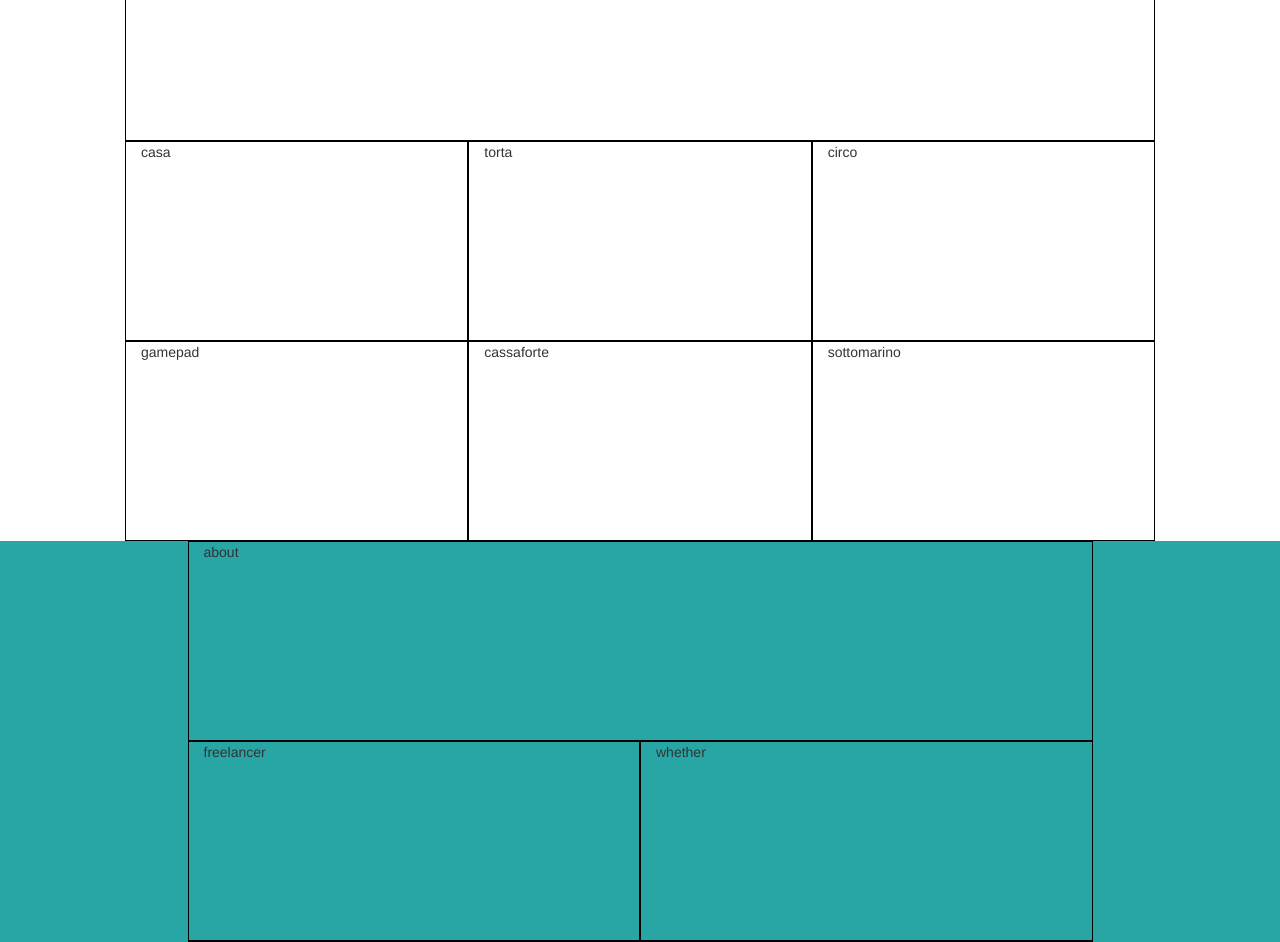
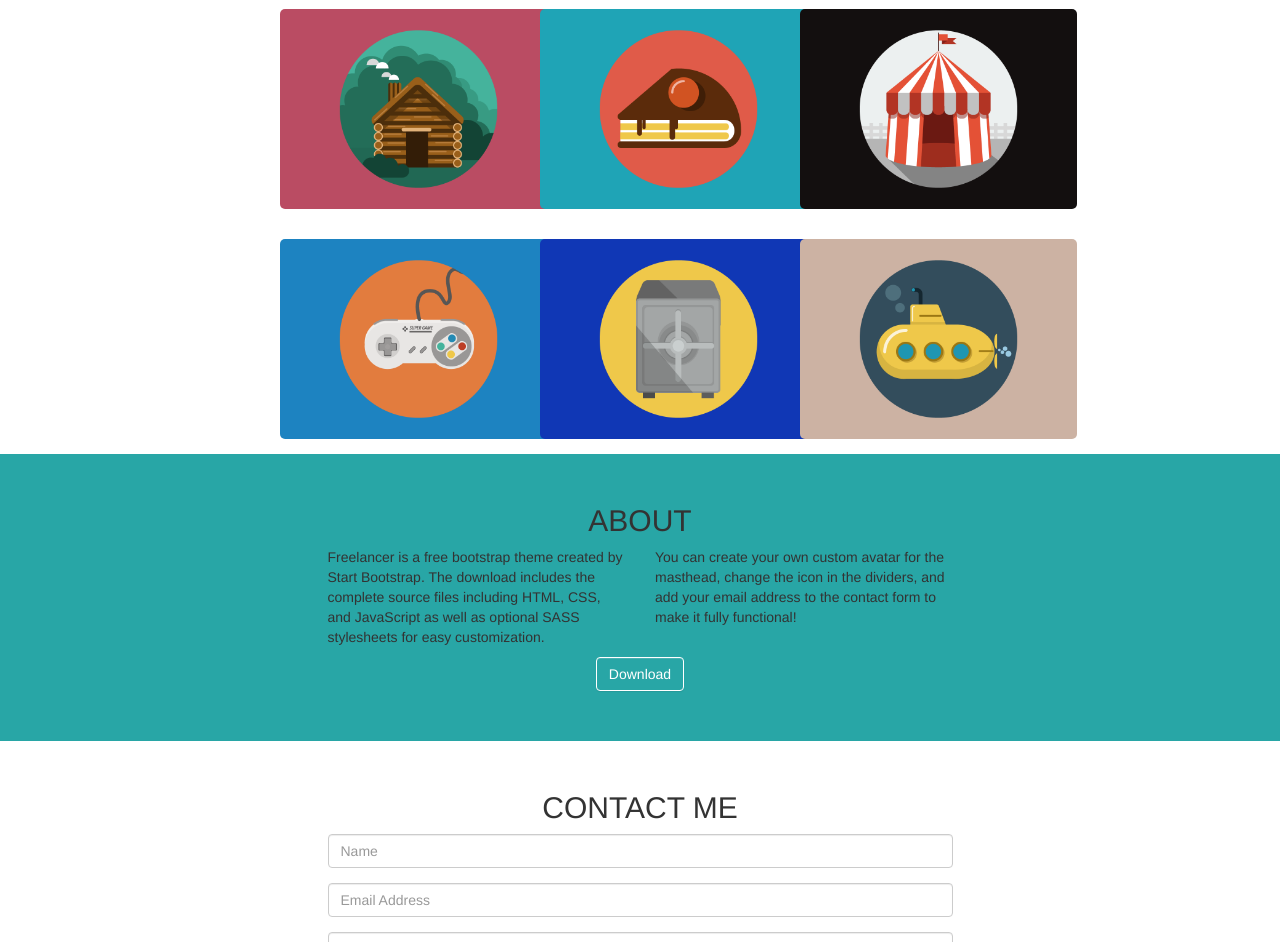
Before and after one commit to emanuele5180/html-css-bootstrap-freelancer, a plain HTML site: page index.html in a window 1280 px wide. Shown: the part 577-1519 px from the top of the page. Drawn offline with nearby package versions, Linux system fonts and the light colour scheme.

Commit message:
text area

```diff
--- a/css/master.css
+++ b/css/master.css
@@ -1,39 +1,86 @@
 * {
   margin: 0;
-  /* padding: 0; */
+  padding: 0;
   box-sizing: border-box;
+
 }
+/* body {
+  text-align: center;
+} */
 
 
 [class*="col-"] {
 
   /* background-color: lightblue; */
-  border: 1px solid black;
+  /* border: 1px solid black; */
   /* width: 100%; */
-  min-height: 200px;
+  min-height: 50px;
   /* margin: 5px auto; */
+}
+
+header {
+  color: white;
 }
 
 .background_nav {
   background-color: #053c63;
+  color: white;
 }
+
 
 .background_jumbo {
   background-color: #28a6a6;
+  text-align: center;
+
 }
 .omino {
   height: 200px;
+  margin-top: 50px;
+}
+
+#sottotitolo {
+  margin-bottom: 50px;
 }
 
 .background_portfolio {
   background-color: white;
 }
 
+.imgportfolio {
+  height: 200px;
+  margin: 15px;
+  border-radius: 5px;
+}
+
+.about {
+  background-color: #28a6a6;
+}
+
+#download {
+  text-align: center;
+}
+h2 {
+  margin-top: 50px;
+  text-align: center;
+}
 .rientro10 {
-  padding:0 10%;
+  padding:0 20%;
 }
 .rientro15 {
-  padding:0 15%;
+  padding:0 25%;
+}
+
+form .form-group .formcontrol {
+  text-align: left;
+}
+
+.btn-default {
+  background-color:#28a6a6;
+  background-image: none;
+  text-shadow: none;
+  color: white;
+  border-color: white;
+  margin-bottom: 50px;
 }
 
 .background_footer {
--- a/index.html
+++ b/index.html
@@ -21,7 +21,7 @@
           <!-- navbar -->
           <div class="col-sm-12 background_nav">  <!--col-md-12 col-lg-12-->
             <nav class="navbar navbar-default">
-              <div class="container-fluid">
+              <div class="container-fluid rientro10">
                 <!-- Brand and toggle get grouped for better mobile display -->
                 <div class="navbar-header">
                   <button type="button" class="navbar-toggle collapsed" data-toggle="collapse" data-target="#bs-example-navbar-collapse-1" aria-expanded="false">
@@ -30,11 +30,13 @@
                     <span class="icon-bar"></span>
                     <span class="icon-bar"></span>
                   </button>
-                  <a class="navbar-brand" href="#">Brand</a>
+                  <a class="navbar-brand" href="#">START BOOTSTRAP</a>
                 </div>
                 <!-- Collect the nav links, forms, and other content for toggling -->
                 <div class="collapse navbar-collapse" id="bs-example-navbar-collapse-1">
                   <ul class="nav navbar-nav navbar-right">
+                    <li><a href="#">Link</a></li>
+                    <li><a href="#">Link</a></li>
                     <li><a href="#">Link</a></li>
                   </ul>
                 </div><!-- /.navbar-collapse -->
@@ -47,7 +49,7 @@
             <img class="omino" src="https://blackrockdigital.github.io/startbootstrap-freelancer/assets/img/avataaars.svg" alt="omino in mezzobusto">
             <h1>START BOOTSTRAP</h1>
             <!-- icona da aggiungere-->
-            <h3>GRAPHIC ARTIST-WEB DESIGNER-ILLUSTRATOR</h3>
+            <h3 id="sottotitolo">GRAPHIC ARTIST-WEB DESIGNER-ILLUSTRATOR</h3>
 
           </div>
 
@@ -64,31 +66,37 @@
         <div class="container-fluid">
           <div class="row rientro10">
             <!-- title portfolio-->
-            <div class="col-sm-12">portfolio  <!--col-md-12 col-lg-4-->
+            <div class="col-sm-12"><!--col-md-12 col-lg-4-->
+              <h2>PORTFOLIO</h2>
             </div>
 
             <!--immagini portfolio -->
-            <div class="col-sm-12 col-md-6 col-lg-4"> casa
+            <div class="col-sm-12 col-md-6 col-lg-4">
+              <img class="imgportfolio"src="img/casa.png" alt="">
+            </div>
+
+            <div class="col-sm-12 col-md-6 col-lg-4">
+              <img class="imgportfolio"src="img/torta.png" alt="">
+
+            </div>
+            <!--immagini portfolio -->
+            <div class="col-sm-12 col-md-6 col-lg-4">
+              <img class="imgportfolio"src="img/tenda.png" alt="">
 
             </div>
 
-            <div class="col-sm-12 col-md-6 col-lg-4">torta
+            <div class="col-sm-12 col-md-6 col-lg-4">
+              <img class="imgportfolio"src="img/game.png" alt="">
 
             </div>
             <!--immagini portfolio -->
-            <div class="col-sm-12 col-md-6 col-lg-4">circo
+            <div class="col-sm-12 col-md-6 col-lg-4">
+              <img class="imgportfolio"src="img/cassa.png" alt="">
 
             </div>
 
-            <div class="col-sm-12 col-md-6 col-lg-4">gamepad
-
-            </div>
-            <!--immagini portfolio -->
-            <div class="col-sm-12 col-md-6 col-lg-4">cassaforte
-
-            </div>
-
-            <div class="col-sm-12 col-md-6 col-lg-4">sottomarino
+            <div class="col-sm-12 col-md-6 col-lg-4">
+              <img class="imgportfolio"src="img/sub.png" alt="">
 
             </div>
           </div>
@@ -96,26 +104,30 @@
       </section>
 
       <!-- sezione 2 about -->
-      <section class="about background_jumbo ">  <!--DA SISTEMARE NOME CLASS EBACKGROUND-->
+      <section class="about">  <!--DA SISTEMARE NOME CLASS EBACKGROUND-->
         <div class="container-fluid">
           <div class="row rientro15">
             <!-- title about -->
-            <div class="col-sm-12"> about  <!-- col-md-12 col-lg-12 -->
+            <div class="col-sm-12"> <!-- col-md-12 col-lg-12 -->
+              <h2>ABOUT</h2>
 
             </div>
 
             <!-- paragraph about 1 -->
-            <div class="col-sm-12 col-md-6"> freelancer <!-- col-lg-6-->
+            <div class="col-sm-12 col-md-6"> <!-- col-lg-6-->
+              <p>Freelancer is a free bootstrap theme created by Start Bootstrap. The download includes the complete source files including HTML, CSS, and JavaScript as well as optional SASS stylesheets for easy customization.</p>
 
             </div>
 
             <!-- paragraph about 2 -->
-            <div class="col-sm-12 col-md-6"> whether <!-- col-lg-6-->
+            <div class="col-sm-12 col-md-6"> <!-- col-lg-6-->
+              <p>You can create your own custom avatar for the masthead, change the icon in the dividers, and add your email address to the contact form to make it fully functional!</p>
 
             </div>
 
             <!-- button download -->
-            <div class="col-sm-12"> button  <!-- col-md-12 col-lg-12 -->
+            <div class="col-sm-12" id="download">  <!-- col-md-12 col-lg-12 -->
+              <a  class="btn btn-default" href="#" role="button">Download</a>
 
             </div>
           </div>
@@ -129,12 +141,27 @@
           <div class="container-fluid">
             <div class="row rientro15">
               <!-- title contact-->
-              <div class="col-sm-12"> contact me <!-- col-md-12 col-lg-12 -->
+              <div class="col-sm-12"> <!-- col-md-12 col-lg-12 -->
+                <h2>CONTACT ME</h2>
 
               </div>
 
               <!-- form contact -->
-              <div class="col-sm-12"> form contact <!-- col-md-12 col-lg-12 -->
+              <div class="col-sm-12"> <!-- col-md-12 col-lg-12 -->
+                <form>
+                  <div class="form-group">
+                    <input type="name" class="form-control" id="exampleInputname" placeholder="Name">
+                  </div>
+                  <div class="form-group">
+                    <input type="email" class="form-control" id="exampleInputemail" placeholder="Email Address">
+                  </div>
+                  <div class="form-group">
+                    <input type="phone number" class="form-control" id="exampleInputphonenumber" placeholder="Phone number">
+                  </div>
+                  <textarea class="form-control" rows="3">Message</textarea>
+                  <button type="submit" class="btn btn-default">Send</button>
+                </form>
+
 
               </div>
             </div>
```
Also changed, not shown: img/casa.png (added), img/cassa.png (added), img/game.png (added), img/sub.png (added), img/tenda.png (added), img/torta.png (added).
